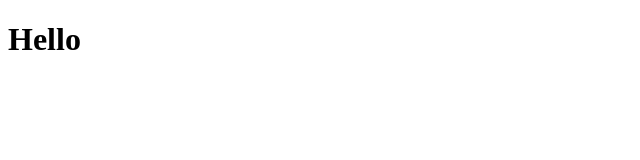
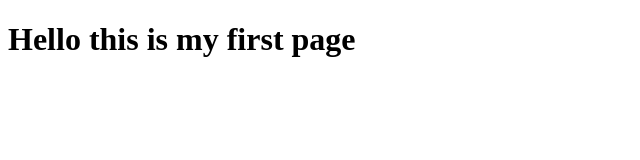
Before and after one commit to Asadullahdahri/Web-Development, a plain HTML site: page site/index.html in a window 1280 px wide. Shown: the whole page, without its empty margins (0-640 px from the left). Drawn offline with Linux system fonts and the light colour scheme.

Commit message:
a small change to our page

```diff
--- a/site/index.html
+++ b/site/index.html
@@ -6,6 +6,6 @@
  	<title>Hello</title>
  </head>
  <body>
- <h1>Hello</h1>
+ <h1>Hello this is my first page</h1>
  </body>
  </html>
```
